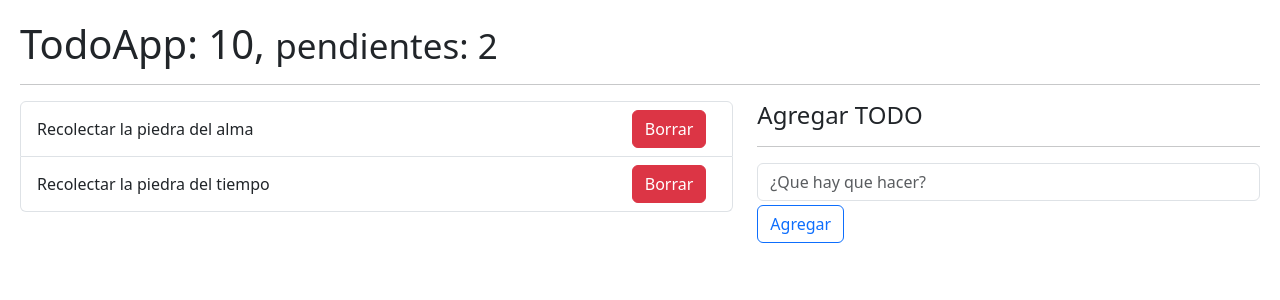
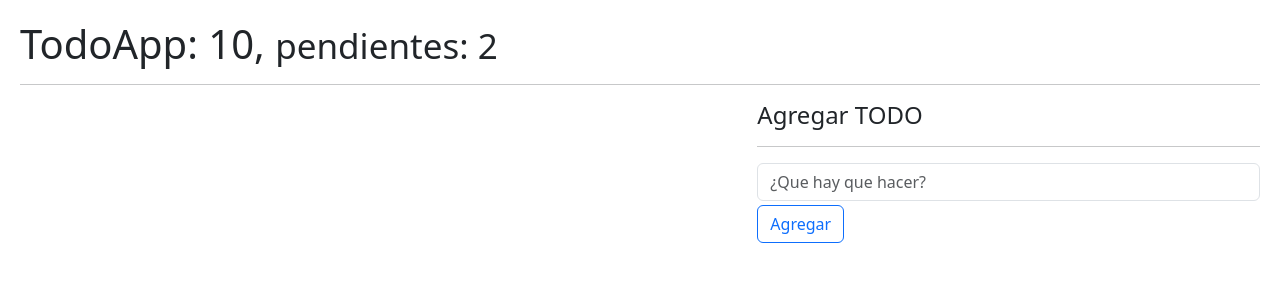
Before and after one commit to alvarosantiagolopez/hook-app, a React (Vite) app: page / in a window 1280 px wide. Shown: the top 300 px of the page. Built offline with nearby package versions, Linux system fonts and the light colour scheme.

Commit message:
clase 149

```diff
--- a/src/08-useReducer/TodoApp.jsx
+++ b/src/08-useReducer/TodoApp.jsx
@@ -1,4 +1,4 @@
-import { useReducer } from "react"
+import { useEffect, useReducer } from "react"
 import { todoReducer } from "./todoReducer"
 import { TodoList } from "./TodoList"
 import { TodoAdd } from "./TodoAdd"
@@ -6,23 +6,41 @@
 export const TodoApp = () => {
 
     const initialState = [
-        {
-            id: new Date().getTime(),
-            description: 'Recolectar la piedra del alma',
-            done: false,
-        },
+        // {
+        //     id: new Date().getTime(),
+        //     description: 'Recolectar la piedra del alma',
+        //     done: false,
+        // },
 
-        {
-            id: new Date().getTime() * 3,
-            description: 'Recolectar la piedra del tiempo',
-            done: false,
-        },
-    ]
+    ];
 
-    const [todos, dispatch] = useReducer(todoReducer, initialState)
+    const init = () => {
+        return JSON.parse(localStorage.getItem('todos')) || [];
+    }
+
+    const [todos, dispatch] = useReducer(todoReducer, initialState, init);
+
+    useEffect(() => {
+        localStorage.setItem('todos', JSON.stringify(todos));
+    }, [todos])
+
 
     const handleNewTodo = (todo) => {
-        console.log({ todo });
+        const action = {
+            type: '[TODO] Add Todo',
+            payload: todo,
+        }
+
+        dispatch(action);
+
+    }
+
+    const handleDeleteTodo = (id) => {
+        dispatch({
+            type: '[TODO] Remove Todo',
+            payload: id,
+        })
+
     }
 
     return (
@@ -32,14 +50,19 @@
 
             <div className="row">
                 <div className="col-7">
-                    <TodoList todos={todos} />
+                    <TodoList
+                        todos={todos}
+                        onDeleteTodo={handleDeleteTodo}
+                    />
                 </div>
 
                 <div className="col-5">
                     <h4> Agregar TODO</h4>
                     <hr />
 
-                    <TodoAdd onNewTodo={handleNewTodo} />
+                    <TodoAdd
+                        onNewTodo={handleNewTodo}
+                    />
 
                 </div>
 
--- a/src/08-useReducer/TodoItem.jsx
+++ b/src/08-useReducer/TodoItem.jsx
@@ -1,9 +1,13 @@
 
-export const TodoItem = ({ todo }) => {
+export const TodoItem = ({ todo, onDeleteTodo }) => {
     return (
         <li className="list-group-item d-flex justify-content-between">
             <span className="align-self-center">{todo.description}</span>
-            <button className="btn btn-danger">Borrar</button>
+            <button
+                className="btn btn-danger"
+                onClick={() => onDeleteTodo(todo.id)}
+            >Borrar
+            </button>
         </li>
     )
 }
--- a/src/08-useReducer/TodoList.jsx
+++ b/src/08-useReducer/TodoList.jsx
@@ -1,11 +1,16 @@
 import { TodoItem } from './TodoItem'
 
-export const TodoList = ({ todos } = []) => {
+export const TodoList = ({ todos = [], onDeleteTodo } = []) => {
+
     return (
         <ul className="list-group">
             {
                 todos.map(todo => (
-                    <TodoItem key={todo.id} todo={todo} />
+                    <TodoItem
+                        key={todo.id}
+                        todo={todo}
+                        onDeleteTodo={onDeleteTodo}
+                    />
                 ))
             }
         </ul>
--- a/src/08-useReducer/todoReducer.js
+++ b/src/08-useReducer/todoReducer.js
@@ -2,8 +2,12 @@
 export const todoReducer = (initialState = [], action) => {
 
     switch (action.type) {
-        case 'ABC':
-            throw new Error('Action.type = ABC no esta implementada')
+        case '[TODO] Add Todo':
+            return [...initialState, action.payload]
+
+        case '[TODO] Remove Todo':
+            return initialState.filter(todo => todo.id !== action.payload)
+
         default:
             return initialState;
     }
```
